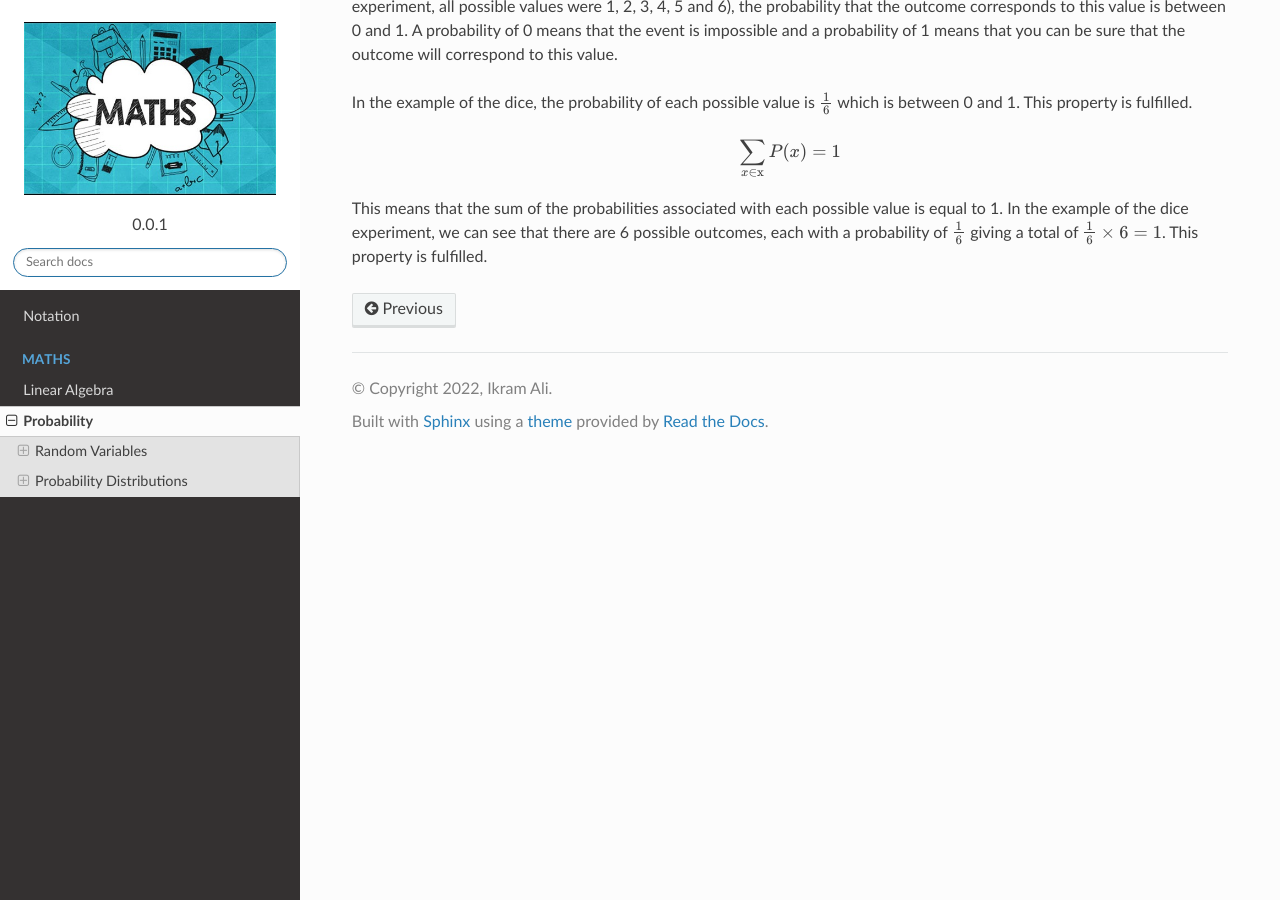
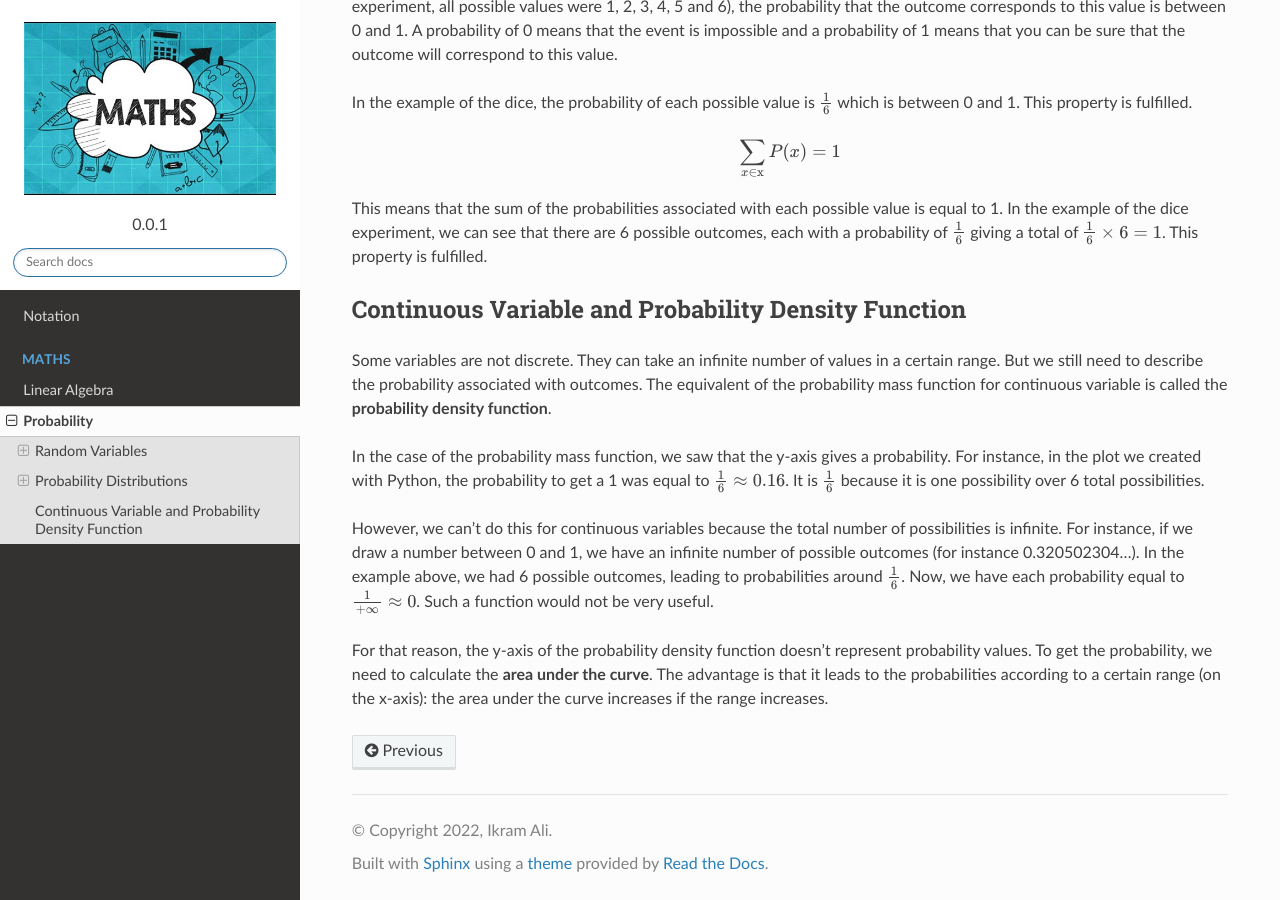
Before and after one commit to akkefa/ml-notes, a Sphinx documentation site: the page built from docs/probability.rst, in a window 1280 px wide and 900 px high, scrolled down 2218 px. Built offline with Sphinx 7.4.7 and the Read the Docs theme 2.0.0, drawn with Linux system fonts in a browser that asks for light colours.

Commit message:
new examples added.

```diff
--- a/docs/probability.rst
+++ b/docs/probability.rst
@@ -104,3 +104,24 @@ This property is fulfilled.
 This means that the sum of the probabilities associated with each possible value is equal to 1.
 In the example of the dice experiment, we can see that there are 6 possible outcomes, each with a probability of
 :math:`\frac{1}{6}` giving a total of :math:`\frac{1}{6} \times 6 = 1`. This property is fulfilled.
+
+Continuous Variable and Probability Density Function
+-----------------------------------------------------
+Some variables are not discrete. They can take an infinite number of values in a certain range.
+But we still need to describe the probability associated with outcomes. The equivalent of the probability mass function
+for continuous variable is called the **probability density function**.
+
+In the case of the probability mass function, we saw that the y-axis gives a probability. For instance, in the plot
+we created with Python, the probability to get a 1 was equal to :math:`\frac{1}{6} \approx 0.16`. It is :math:`\frac{1}{6}`
+because it is one possibility over 6 total possibilities.
+
+However, we can't do this for continuous variables because the total number of possibilities is infinite.
+For instance, if we draw a number between 0 and 1, we have an infinite number of possible outcomes
+(for instance 0.320502304...). In the example above, we had 6 possible outcomes, leading to probabilities around
+:math:`\frac{1}{6}`. Now, we have each probability equal to :math:`\frac{1}{+\infty} \approx 0`.
+Such a function would not be very useful.
+
+
+For that reason, the y-axis of the probability density function doesn't represent probability values.
+To get the probability, we need to calculate the **area under the curve**. The advantage is that it leads to the
+probabilities according to a certain range (on the x-axis): the area under the curve increases if the range increases.
```
